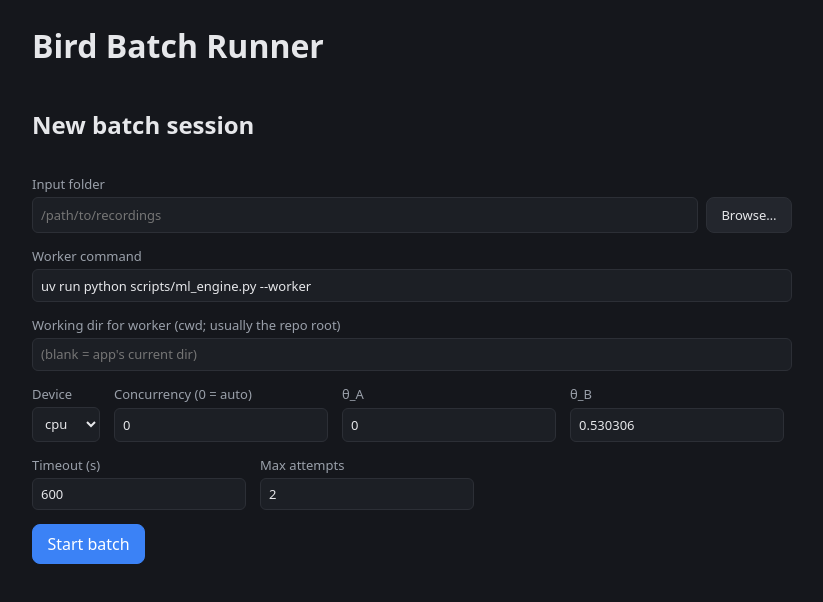
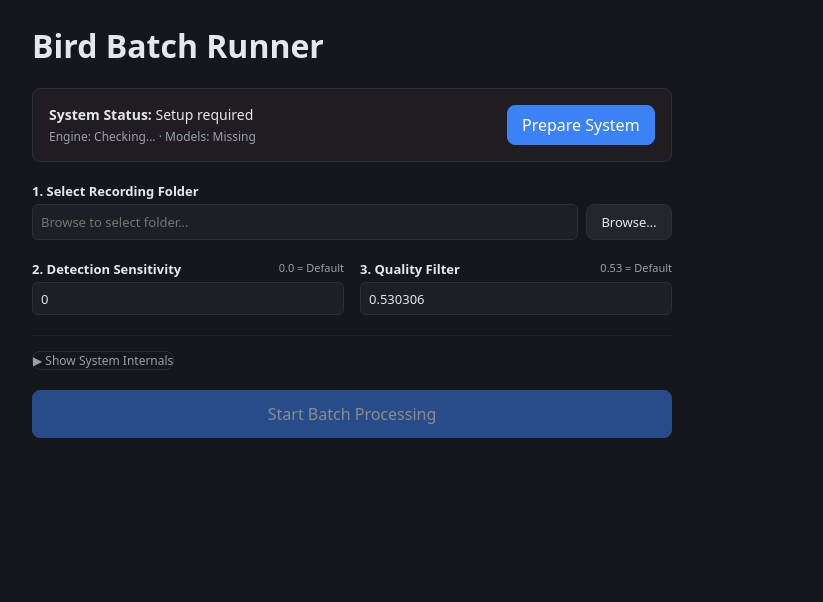
Before and after one commit to Human-Augment-Analytics/bird-audio, a React (Vite) app in the folder batch-app/: page / in a window 1280 px wide. Shown: the top 602 px of the page, without its empty margins (112-935 px from the left). Built offline with nearby package versions, Linux system fonts and the light colour scheme.

Commit message:
feat(gui): redesign SetupView for non-technical lab managers

```diff
--- a/batch-app/src/components/SetupView.tsx
+++ b/batch-app/src/components/SetupView.tsx
@@ -1,15 +1,18 @@
-import { useState, type ReactNode } from "react";
-import { pickFolder, startSession } from "../api";
-import type { StartOpts, StartResult } from "../types";
+import { useEffect, useState, type ReactNode } from "react";
+import { checkHealth, pickFolder, prepareSystem, startSession } from "../api";
+import type { StartOpts, StartResult, HealthStatus } from "../types";
 
 interface Props {
   onStarted: (result: StartResult, opts: StartOpts) => void;
 }
 
-function Field({ label, children }: { label: string; children: ReactNode }) {
+function Field({ label, children, hint }: { label: string; children: ReactNode; hint?: string }) {
   return (
     <label style={{ display: "grid", gap: 4, fontSize: 13 }}>
-      <span style={{ color: "#9aa0aa" }}>{label}</span>
+      <div style={{ display: "flex", justifyContent: "space-between" }}>
+        <span style={{ fontWeight: 600 }}>{label}</span>
+        {hint && <span style={{ color: "#9aa0aa", fontSize: 11 }}>{hint}</span>}
+      </div>
       {children}
     </label>
   );
@@ -17,40 +20,45 @@ function Field({ label, children }: { label: string; children: ReactNode }) {
 
 export default function SetupView({ onStarted }: Props) {
   const [input, setInput] = useState("");
+  const [thetaA, setThetaA] = useState(0); // Sensitivity
+  const [thetaB, setThetaB] = useState(0.530306); // Quality
+  const [health, setHealth] = useState<HealthStatus | null>(null);
+  const [showAdvanced, setShowAdvanced] = useState(false);
+
+  // Advanced (Hidden)
   const [device, setDevice] = useState("cpu");
   const [concurrency, setConcurrency] = useState(0);
   const [workerCmd, setWorkerCmd] = useState("uv run python scripts/ml_engine.py --worker");
   const [cwd, setCwd] = useState("");
-  const [thetaA, setThetaA] = useState(0);
-  const [thetaB, setThetaB] = useState(0.530306);
   const [timeoutSecs, setTimeoutSecs] = useState(600);
   const [maxAttempts, setMaxAttempts] = useState(2);
+
   const [busy, setBusy] = useState(false);
   const [error, setError] = useState<string | null>(null);
 
-  const browse = async () => {
-    const f = await pickFolder();
-    if (f) setInput(f);
+  useEffect(() => {
+    checkHealth(cwd || undefined).then(setHealth);
+  }, [cwd]);
+
+  const handlePrepare = async () => {
+    setBusy(true);
+    try {
+      await prepareSystem(cwd || undefined);
+      const h = await checkHealth(cwd || undefined);
+      setHealth(h);
+    } catch (e) {
+      setError(String(e));
+    } finally {
+      setBusy(false);
+    }
   };
 
   const start = async () => {
-    if (!input) {
-      setError("Choose an input folder first.");
-      return;
-    }
+    if (!input) { setError("Please select a recording folder."); return; }
     setBusy(true);
-    setError(null);
     const opts: StartOpts = {
-      input,
-      outputDir: input,
-      device,
-      concurrency,
-      workerCmd: workerCmd,
-      cwd: cwd.trim() === "" ? null : cwd,
-      thetaA: thetaA,
-      thetaB: thetaB,
-      timeoutSecs: timeoutSecs,
-      maxAttempts: maxAttempts,
+      input, outputDir: input, device, concurrency, workerCmd,
+      cwd: cwd.trim() || null, thetaA, thetaB, timeoutSecs, maxAttempts,
     };
     try {
       const result = await startSession(opts);
@@ -61,80 +69,79 @@ export default function SetupView({ onStarted }: Props) {
     }
   };
 
+  const ready = health?.env_ok && health?.models_ok;
+
   return (
-    <div style={{ display: "grid", gap: 14, maxWidth: 760 }}>
-      <h2>New batch session</h2>
-      <Field label="Input folder">
+    <div style={{ display: "grid", gap: 20, maxWidth: 640 }}>
+      {/* Health Panel */}
+      <div style={{
+        padding: 16, borderRadius: 8, border: "1px solid #2c2f36",
+        background: ready ? "rgba(52, 211, 153, 0.05)" : "rgba(248, 113, 113, 0.05)"
+      }}>
+        <div style={{ display: "flex", justifyContent: "space-between", alignItems: "center" }}>
+          <div style={{ fontSize: 14 }}>
+            <strong>System Status:</strong> {ready ? "Ready to process" : "Setup required"}
+            <div style={{ fontSize: 12, color: "#9aa0aa", marginTop: 4 }}>
+              Engine: {health?.device || "Checking..."} · Models: {health?.models_ok ? "OK" : "Missing"}
+            </div>
+          </div>
+          {!ready && (
+            <button className="primary" onClick={handlePrepare} disabled={busy}>
+              {busy ? "Preparing..." : "Prepare System"}
+            </button>
+          )}
+        </div>
+      </div>
+
+      <Field label="1. Select Recording Folder">
         <div style={{ display: "flex", gap: 8 }}>
-          <input
-            style={{ flex: 1 }}
-            value={input}
-            placeholder="/path/to/recordings"
-            onChange={(e) => setInput(e.target.value)}
-          />
-          <button onClick={browse}>Browse…</button>
+          <input style={{ flex: 1 }} value={input} readOnly placeholder="Browse to select folder..." />
+          <button onClick={async () => { const f = await pickFolder(); if(f) setInput(f); }}>Browse…</button>
         </div>
       </Field>
-      <Field label="Worker command">
-        <input value={workerCmd} onChange={(e) => setWorkerCmd(e.target.value)} />
-      </Field>
-      <Field label="Working dir for worker (cwd; usually the repo root)">
-        <input
-          value={cwd}
-          placeholder="(blank = app's current dir)"
-          onChange={(e) => setCwd(e.target.value)}
-        />
-      </Field>
-      <div style={{ display: "flex", gap: 14, flexWrap: "wrap" }}>
-        <Field label="Device">
-          <select value={device} onChange={(e) => setDevice(e.target.value)}>
-            <option value="cpu">cpu</option>
-            <option value="cuda">cuda</option>
-            <option value="mps">mps</option>
-          </select>
+
+      <div style={{ display: "grid", gridTemplateColumns: "1fr 1fr", gap: 16 }}>
+        <Field label="2. Detection Sensitivity" hint="0.0 = Default">
+          <input type="number" step="0.01" value={thetaA} onChange={e => setThetaA(Number(e.target.value))} />
         </Field>
-        <Field label="Concurrency (0 = auto)">
-          <input
-            type="number"
-            min={0}
-            value={concurrency}
-            onChange={(e) => setConcurrency(Number(e.target.value))}
-          />
-        </Field>
-        <Field label="θ_A">
-          <input type="number" step="0.01" value={thetaA} onChange={(e) => setThetaA(Number(e.target.value))} />
-        </Field>
-        <Field label="θ_B">
-          <input
-            type="number"
-            step="0.000001"
-            value={thetaB}
-            onChange={(e) => setThetaB(Number(e.target.value))}
-          />
-        </Field>
-        <Field label="Timeout (s)">
-          <input
-            type="number"
-            min={1}
-            value={timeoutSecs}
-            onChange={(e) => setTimeoutSecs(Number(e.target.value))}
-          />
-        </Field>
-        <Field label="Max attempts">
-          <input
-            type="number"
-            min={1}
-            value={maxAttempts}
-            onChange={(e) => setMaxAttempts(Number(e.target.value))}
-          />
+        <Field label="3. Quality Filter" hint="0.53 = Default">
+          <input type="number" step="0.01" value={thetaB} onChange={e => setThetaB(Number(e.target.value))} />
         </Field>
       </div>
-      {error && <div style={{ color: "#f87171" }}>{error}</div>}
-      <div>
-        <button className="primary" disabled={busy} onClick={start}>
-          {busy ? "Starting…" : "Start batch"}
+
+      <div style={{ borderTop: "1px solid #1f2228", paddingTop: 12 }}>
+        <button
+          style={{ fontSize: 12, color: "#9aa0aa", padding: 0, background: "none" }}
+          onClick={() => setShowAdvanced(!showAdvanced)}
+        >
+          {showAdvanced ? "▼ Hide Internals" : "▶ Show System Internals"}
         </button>
+
+        {showAdvanced && (
+          <div style={{ display: "grid", gap: 12, marginTop: 12, padding: 12, background: "#15181e", borderRadius: 6 }}>
+             <Field label="Worker Command"><input value={workerCmd} onChange={e => setWorkerCmd(e.target.value)} /></Field>
+             <Field label="Device">
+                <select value={device} onChange={e => setDevice(e.target.value)}>
+                  <option value="cpu">Processor (CPU)</option>
+                  <option value="cuda">NVIDIA GPU (CUDA)</option>
+                  <option value="mps">Apple GPU (MPS)</option>
+                </select>
+             </Field>
+             <Field label="Working Directory"><input value={cwd} placeholder="(Default)" onChange={e => setCwd(e.target.value)} /></Field>
+             <div style={{ display: "grid", gridTemplateColumns: "1fr 1fr 1fr", gap: 12 }}>
+               <Field label="Concurrency"><input type="number" value={concurrency} onChange={e => setConcurrency(Number(e.target.value))} /></Field>
+               <Field label="Timeout (s)"><input type="number" value={timeoutSecs} onChange={e => setTimeoutSecs(Number(e.target.value))} /></Field>
+               <Field label="Max Attempts"><input type="number" value={maxAttempts} onChange={e => setMaxAttempts(Number(e.target.value))} /></Field>
+             </div>
+          </div>
+        )}
       </div>
+
+      {error && <div style={{ color: "#f87171", fontSize: 13 }}>{error}</div>}
+
+      <button className="primary" style={{ height: 48, fontSize: 16 }} disabled={busy || !ready} onClick={start}>
+        {busy ? "Initializing..." : "Start Batch Processing"}
+      </button>
     </div>
   );
 }
```
